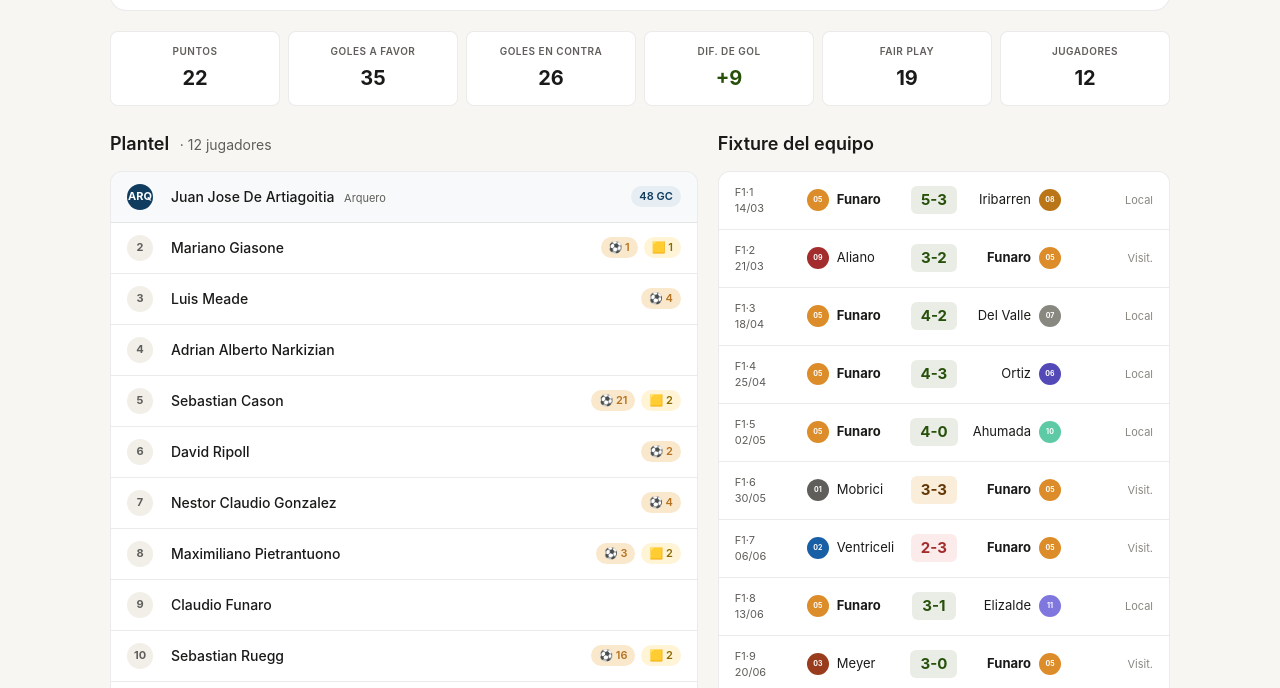
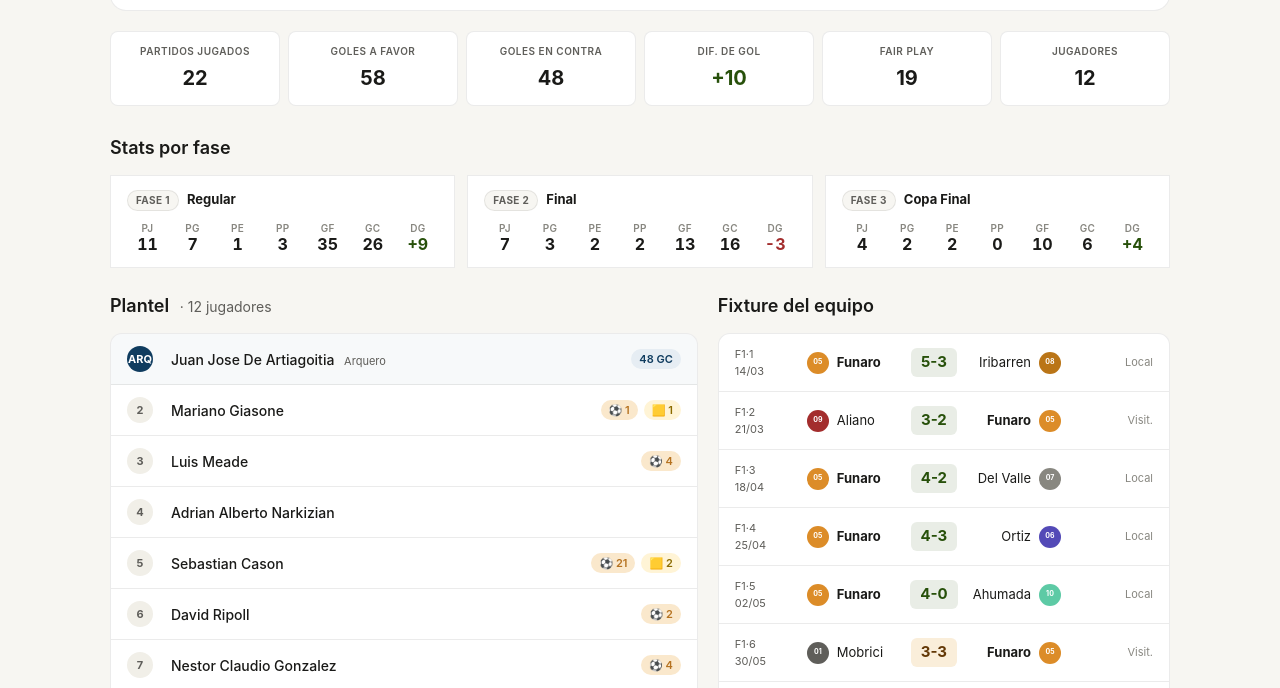
Before and after one commit to jomuller11/futbol-reimagine, a plain HTML site: page equipo.html in a window 1280 px wide. Shown: the part 282-970 px from the top of the page. Drawn offline with Linux system fonts and the light colour scheme.

Commit message:
equipo.html: stats del torneo completo (Fase 1 + 2 + 3) y breakdown por fase
Las stats que mostraba el panel del equipo (PJ, PG, PE, PP, GF, GC, DG)
venían de POSICIONES["zona" + equipo.zona], que sólo tiene los partidos
de una fase. Para Funaro por ejemplo mostraba 11 PJ en vez de los 22 reales
del torneo completo. Faltaban 7 partidos de Fase Final + 4 de Copa Final.

Ahora los calculo acumulando desde FIXTURE todos los partidos jugados por
el equipo (fase 1 + 2 + 3), y renombro el mini-stat "Puntos" a "Partidos
jugados" porque los puntos ya no tienen sentido cuando el total incluye
knockouts sin tabla. La forma (últimos 5) y el fixture del equipo ya
funcionaban bien porque recorrían FIXTURE.

Agrego una sección "Stats por fase" debajo del resumen con una card por
fase jugada (Regular, Final, Copa Final) mostrando PJ/PG/PE/PP/GF/GC/DG
de cada una. Da contexto de dónde viene cada número del total.

Co-Authored-By: Claude Opus 4.7 <noreply@anthropic.com>
Claude-Session: https://claude.ai/code/session_013Vn7ukxpTJ65rESYFUUy8S

```diff
--- a/equipo.html
+++ b/equipo.html
@@ -198,6 +198,63 @@
       .fixture-equipo-row { grid-template-columns: 50px 1fr auto 1fr; font-size: 12px; }
       .fixture-equipo-row > div:last-child { display: none; }
     }
+
+    /* Breakdown por fase (cards debajo del resumen) */
+    .fase-breakdown {
+      display: grid;
+      grid-template-columns: repeat(auto-fit, minmax(240px, 1fr));
+      gap: 12px;
+      margin-bottom: 24px;
+    }
+    .fase-stat-card {
+      background: var(--surface);
+      border: 0.5px solid var(--border);
+      border-radius: var(--radius);
+      padding: 14px 16px;
+    }
+    .fase-stat-head {
+      display: flex;
+      align-items: center;
+      gap: 8px;
+      margin-bottom: 10px;
+    }
+    .fase-stat-tag {
+      font-size: 10px;
+      font-weight: 700;
+      letter-spacing: 0.4px;
+      text-transform: uppercase;
+      padding: 2px 8px;
+      border-radius: 999px;
+      background: var(--bg);
+      color: var(--text-secondary);
+      border: 0.5px solid var(--border);
+    }
+    .fase-stat-label {
+      font-size: 13px;
+      font-weight: 700;
+      color: var(--text);
+    }
+    .fase-stat-row {
+      display: grid;
+      grid-template-columns: repeat(7, 1fr);
+      gap: 4px;
+      font-variant-numeric: tabular-nums;
+    }
+    .fase-stat-row .k {
+      font-size: 10px;
+      color: var(--text-tertiary);
+      font-weight: 600;
+      text-transform: uppercase;
+      letter-spacing: 0.3px;
+      text-align: center;
+    }
+    .fase-stat-row .v {
+      font-size: 16px;
+      font-weight: 700;
+      color: var(--text);
+      text-align: center;
+      line-height: 1.1;
+    }
   </style>
 </head>
 <body>
@@ -271,14 +328,24 @@
       const posicionData = POSICIONES['zona' + zona].find(p => p.id === id);
       const posIndex = POSICIONES['zona' + zona].findIndex(p => p.id === id);
       const fairplay = FAIRPLAY.find(f => f.equipo === id);
-      const dg = posicionData.gf - posicionData.gc;
-      const dgText = dg > 0 ? `+${dg}` : `${dg}`;
 
-      // Partidos del equipo
+      // Partidos del equipo + stats acumulados del torneo completo
+      //
+      // POSICIONES.zonaN solo trae los partidos de la Fase Regular (zona 1/2)
+      // y POSICIONES.zonaA/B/C solo los de la Fase Final. Ninguna incluye la
+      // Copa Final (Fase 3 — knockout sin tabla de puntos). Para que los stats
+      // del equipo reflejen TODO el torneo, los recalculamos desde FIXTURE,
+      // además de guardar el breakdown por fase para mostrarlo abajo.
       const partidosDelEquipo = [];
+      const stats = { pj: 0, pg: 0, pe: 0, pp: 0, gf: 0, gc: 0 };
+      const statsPorFase = {
+        1: { pj: 0, pg: 0, pe: 0, pp: 0, gf: 0, gc: 0, label: 'Regular' },
+        2: { pj: 0, pg: 0, pe: 0, pp: 0, gf: 0, gc: 0, label: 'Final' },
+        3: { pj: 0, pg: 0, pe: 0, pp: 0, gf: 0, gc: 0, label: 'Copa Final' }
+      };
       FIXTURE.forEach(f => {
         fechaPartidos(f).forEach(p => {
-          if (p.local === id || p.visitante === id) {
+          if (p.local !== id && p.visitante !== id) return;
           partidosDelEquipo.push({
             ...p,
             fecha: f.fecha,
@@ -288,9 +355,19 @@
             estado: f.estado,
             esLocal: p.local === id
           });
-          }
+          if (f.estado !== 'jugada' || p.golesL === undefined) return;
+          const gp = p.local === id ? p.golesL : p.golesV;
+          const gr = p.local === id ? p.golesV : p.golesL;
+          const bucket = statsPorFase[f.fase]; if (!bucket) return;
+          stats.pj++; stats.gf += gp; stats.gc += gr;
+          bucket.pj++; bucket.gf += gp; bucket.gc += gr;
+          if (gp > gr)      { stats.pg++; bucket.pg++; }
+          else if (gp < gr) { stats.pp++; bucket.pp++; }
+          else              { stats.pe++; bucket.pe++; }
         });
       });
+      const dg = stats.gf - stats.gc;
+      const dgText = dg > 0 ? `+${dg}` : `${dg}`;
 
       // Título del documento
       document.title = `${equipo.nombre} · Papi Fútbol San José Morón`;
@@ -308,27 +385,63 @@
             </div>
             <div class="equipo-hero-name">${equipo.nombre}</div>
             <div class="equipo-hero-stats">
-              <span><strong>${posicionData.pts}</strong>pts</span>
-              <span><strong>${posicionData.pj}</strong>PJ</span>
-              <span><strong>${posicionData.pg}</strong>PG</span>
-              <span><strong>${posicionData.pe}</strong>PE</span>
-              <span><strong>${posicionData.pp}</strong>PP</span>
-              <span><strong>${posicionData.gf}:${posicionData.gc}</strong></span>
+              <span><strong>${stats.pj}</strong>PJ</span>
+              <span><strong>${stats.pg}</strong>PG</span>
+              <span><strong>${stats.pe}</strong>PE</span>
+              <span><strong>${stats.pp}</strong>PP</span>
+              <span><strong>${stats.gf}:${stats.gc}</strong></span>
               <span>DG <strong style="color:${dg>0?'var(--success)':(dg<0?'var(--danger)':'inherit')}">${dgText}</strong></span>
               <span style="display:inline-flex; align-items:center; gap:4px;">Últimos 5 ${formaDotsHtml(id)}</span>
             </div>
           </div>
         </div>
 
-        <!-- MINI STATS -->
+        <!-- MINI STATS (todo el torneo) -->
         <div class="equipo-stats-grid">
-          <div class="equipo-mini-stat"><div class="label">Puntos</div><div class="value">${posicionData.pts}</div></div>
-          <div class="equipo-mini-stat"><div class="label">Goles a favor</div><div class="value">${posicionData.gf}</div></div>
-          <div class="equipo-mini-stat"><div class="label">Goles en contra</div><div class="value">${posicionData.gc}</div></div>
+          <div class="equipo-mini-stat"><div class="label">Partidos jugados</div><div class="value">${stats.pj}</div></div>
+          <div class="equipo-mini-stat"><div class="label">Goles a favor</div><div class="value">${stats.gf}</div></div>
+          <div class="equipo-mini-stat"><div class="label">Goles en contra</div><div class="value">${stats.gc}</div></div>
           <div class="equipo-mini-stat"><div class="label">Dif. de gol</div><div class="value" style="color:${dg>0?'var(--success)':(dg<0?'var(--danger)':'inherit')}">${dgText}</div></div>
           <div class="equipo-mini-stat"><div class="label">Fair Play</div><div class="value">${fairplay ? fairplay.puntos : 0}</div></div>
           <div class="equipo-mini-stat"><div class="label">Jugadores</div><div class="value">${plantel.length}</div></div>
         </div>
+
+        <!-- BREAKDOWN POR FASE -->
+        <!-- Visible cuando el equipo jugó al menos una fase; cada card muestra los
+             mismos indicadores pero recortados a la fase. Da contexto de dónde
+             viene cada número del resumen total. -->
+        ${(() => {
+          const fasesJugadas = Object.entries(statsPorFase).filter(([_, s]) => s.pj > 0);
+          if (fasesJugadas.length === 0) return '';
+          return `
+            <div class="section-head" style="margin-top:28px;">
+              <h2 class="section-title">Stats por fase</h2>
+            </div>
+            <div class="fase-breakdown">
+              ${fasesJugadas.map(([fase, s]) => {
+                const sdg = s.gf - s.gc;
+                const sdgTxt = sdg > 0 ? `+${sdg}` : `${sdg}`;
+                return `
+                  <div class="fase-stat-card">
+                    <div class="fase-stat-head">
+                      <span class="fase-stat-tag">Fase ${fase}</span>
+                      <span class="fase-stat-label">${s.label}</span>
+                    </div>
+                    <div class="fase-stat-row">
+                      <div><div class="k">PJ</div><div class="v">${s.pj}</div></div>
+                      <div><div class="k">PG</div><div class="v">${s.pg}</div></div>
+                      <div><div class="k">PE</div><div class="v">${s.pe}</div></div>
+                      <div><div class="k">PP</div><div class="v">${s.pp}</div></div>
+                      <div><div class="k">GF</div><div class="v">${s.gf}</div></div>
+                      <div><div class="k">GC</div><div class="v">${s.gc}</div></div>
+                      <div><div class="k">DG</div><div class="v" style="color:${sdg>0?'var(--success)':(sdg<0?'var(--danger)':'inherit')}">${sdgTxt}</div></div>
+                    </div>
+                  </div>
+                `;
+              }).join('')}
+            </div>
+          `;
+        })()}
 
         <!-- PLANTEL + FIXTURE -->
         <div class="two-col-equipo">
```
Lines whose indentation alone changed are shown as unchanged.
